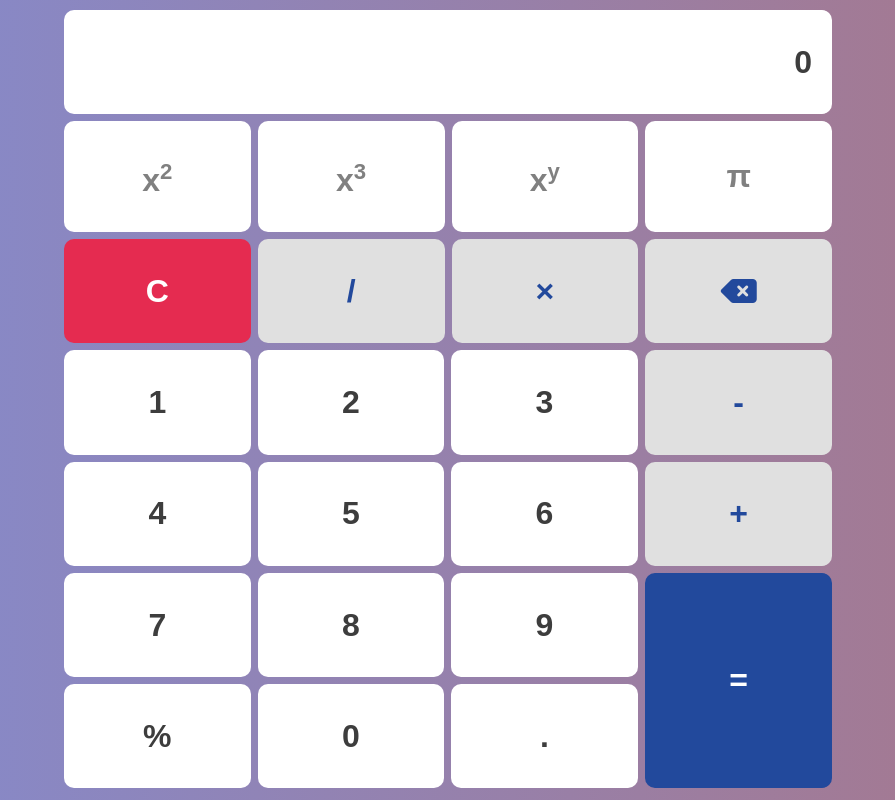
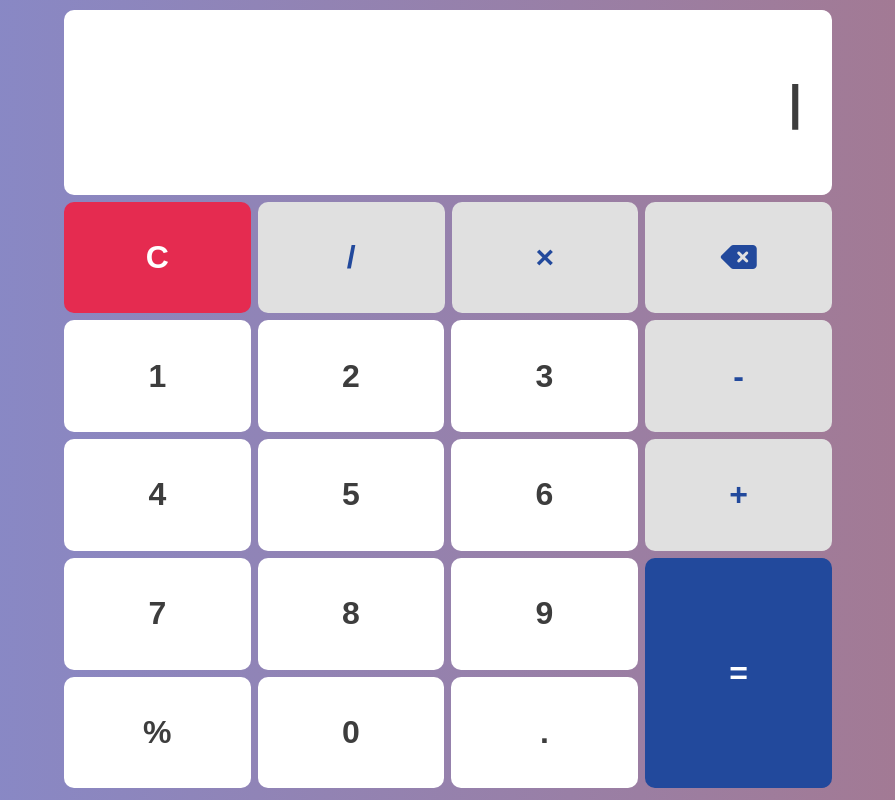
Before and after one commit to AthulSPrakash/Simple_calculator, a React (Create React App) app: page / in a window 1280 px wide. Shown: the whole page, without its empty margins (192-1087 px from the left). Built offline with nearby package versions, Linux system fonts and the light colour scheme.

Commit message:
fixed octal number error, removed misc div - 12/10/2021

```diff
--- a/src/App.css
+++ b/src/App.css
@@ -32,7 +32,7 @@ body {
   grid-template-rows: minmax(50px, auto);
   grid-template-areas:
     "a a a a"
-    "b b b b"
+    "a a a a"
     "c c c c"
     "d d d e"
     "d d d e"
@@ -60,6 +60,16 @@ body {
   filter: brightness(85%);
 }
 .display {
+  width: 100%;
+  height: 100%;
+  font-weight: 600;
+  font-size: 3rem;
+  color: var(--text);
+  border-radius: 10px;
+  cursor: pointer;
+  border: 0;
+  outline: 0;
+  padding: 30px;
   grid-area: a;
   background: var(--bg);
   display: flex;
@@ -74,11 +84,11 @@ body {
   color: var(--main);
   font-weight: 300;
 }
-.misc {
+/* .misc {
   grid-area: b;
   display: flex;
   gap: 7px;
-}
+} */
 .misc .pad-item {
   color: grey;
 }
--- a/src/App.js
+++ b/src/App.js
@@ -8,6 +8,22 @@ const App = () => {
   const [calc, setCalc] = useState("");
   const ops = ["/", "*", "-", "+", ".", "%"];
 
+  const createDigits = () => {
+    const digits = [];
+    for (let i = 1; i < 10; i++) {
+      digits.push(
+        <button
+          className="pad-item"
+          onClick={() => updateCalc(i.toString())}
+          key={i}
+        >
+          {i}
+        </button>
+      );
+    }
+    return digits;
+  };
+
   const updateCalc = (value) => {
     if (
       (ops.includes(value) && calc === "") ||
@@ -15,8 +31,10 @@ const App = () => {
     ) {
       return;
     }
-    if(value==='0' && calc.slice(0)==='0'){
-      return;
+    if( (value==='0'||'1'||'2'||'3'||'4'||'6'||'7'||'8'||'9') && (calc.slice(0)==='0') && (value!=='.') )
+    {
+      console.log('cant use octal')
+      return ;
     }
     setCalc(calc + value);
     document.querySelector('#input').classList.remove('result');
@@ -46,29 +64,14 @@ const App = () => {
     document.querySelector('#input').classList.remove('result');
   };
 
-  const createDigits = () => {
-    const digits = [];
-    for (let i = 1; i < 10; i++) {
-      digits.push(
-        <button
-          className="pad-item"
-          onClick={() => updateCalc(i.toString())}
-          key={i}
-        >
-          {i}
-        </button>
-      );
-    }
-    return digits;
-  };
 
   return (
     <div className="pad">
-      <div className="pad-item display">
+      <div className="display">
         <span id="output">{result ? '('+ result +')': ''}</span>
-        <span id="input">{calc || "0"}</span>
+        <span id="input">{calc || '|'}</span>
       </div>
-      <div className="misc">
+      {/* <div className="misc">
         <button className="pad-item" onClick={() => updateCalc("^(2)")}>
           <div>
             x
@@ -94,7 +97,7 @@ const App = () => {
           </div>
         </button>
         <button className="pad-item"> &pi; </button>
-      </div>
+      </div> */}
       <div className="ctrl">
         <button className="pad-item" id="clear" onClick={() => clear()}>
           C
```
